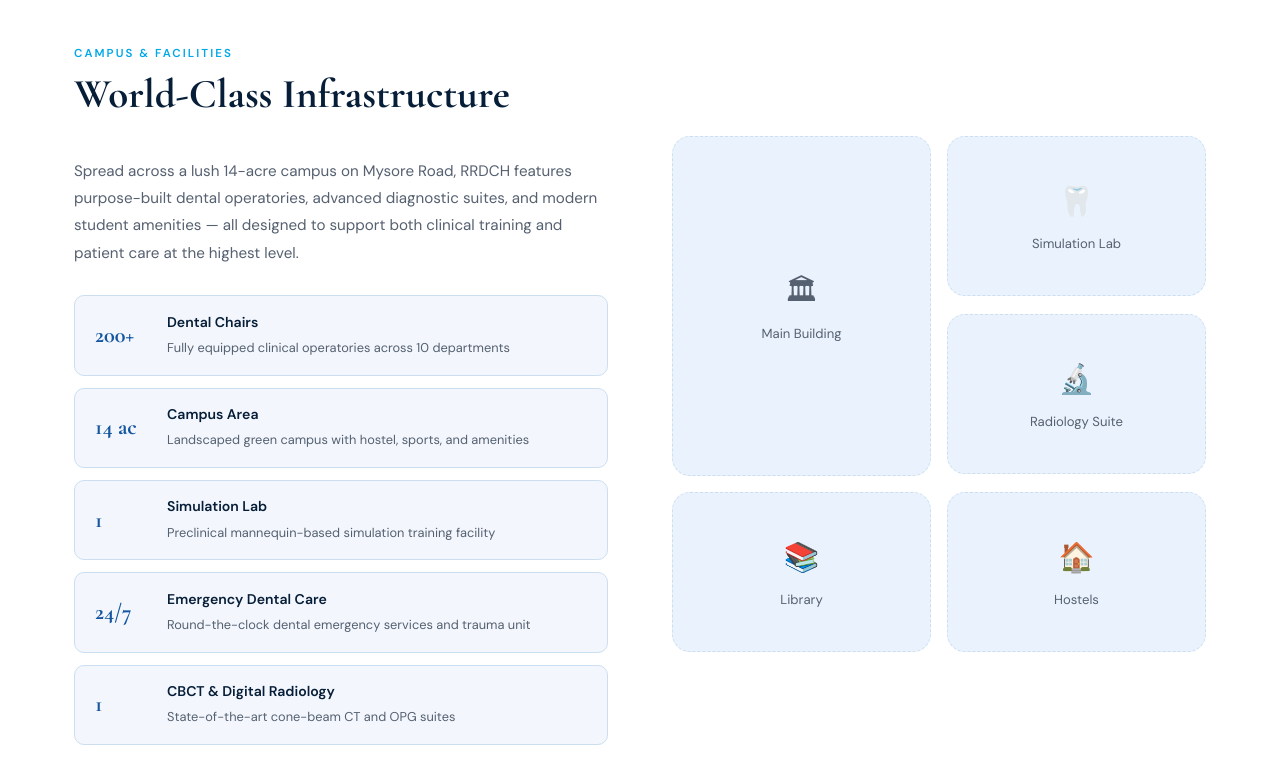
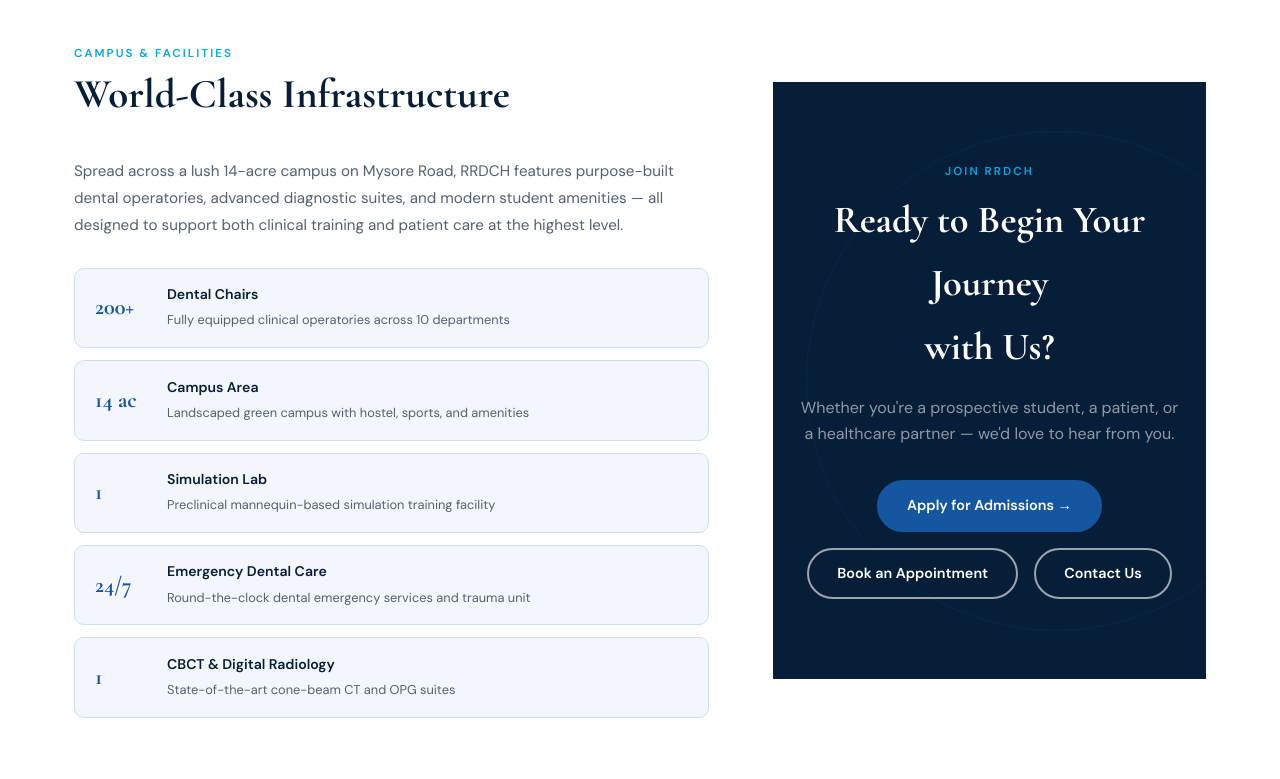
Before and after one commit to Kushal-191105/rrdch-website, a plain HTML site: page about.html in a window 1280 px wide. Shown: the part 3840-4619 px from the top of the page. Drawn offline with nearby package versions, Linux system fonts and the light colour scheme.

Commit message:
updated about page

```diff
--- a/about.html
+++ b/about.html
@@ -1021,31 +1021,7 @@
           </div>
         </div>
 
-        <div class="infra-image-grid">
-          <div class="infra-img-box tall" onclick="showToast('Main Building — RRDCH Campus')">
-            <span>🏛</span>
-            <p>Main Building</p>
-          </div>
-          <div class="infra-img-box" onclick="showToast('Simulation Lab — Preclinical Training')">
-            <span>🦷</span>
-            <p>Simulation Lab</p>
-          </div>
-          <div class="infra-img-box" onclick="showToast('Digital Radiology Suite')">
-            <span>🔬</span>
-            <p>Radiology Suite</p>
-          </div>
-          <div class="infra-img-box" onclick="showToast('College Library — 15,000+ volumes')">
-            <span>📚</span>
-            <p>Library</p>
-          </div>
-          <div class="infra-img-box" onclick="showToast('Student Hostel Facilities')">
-            <span>🏠</span>
-            <p>Hostels</p>
-          </div>
-        </div>
-      </div>
-    </div>
-  </section>
+
 
   <!-- ==========================================
        CTA STRIP
```
